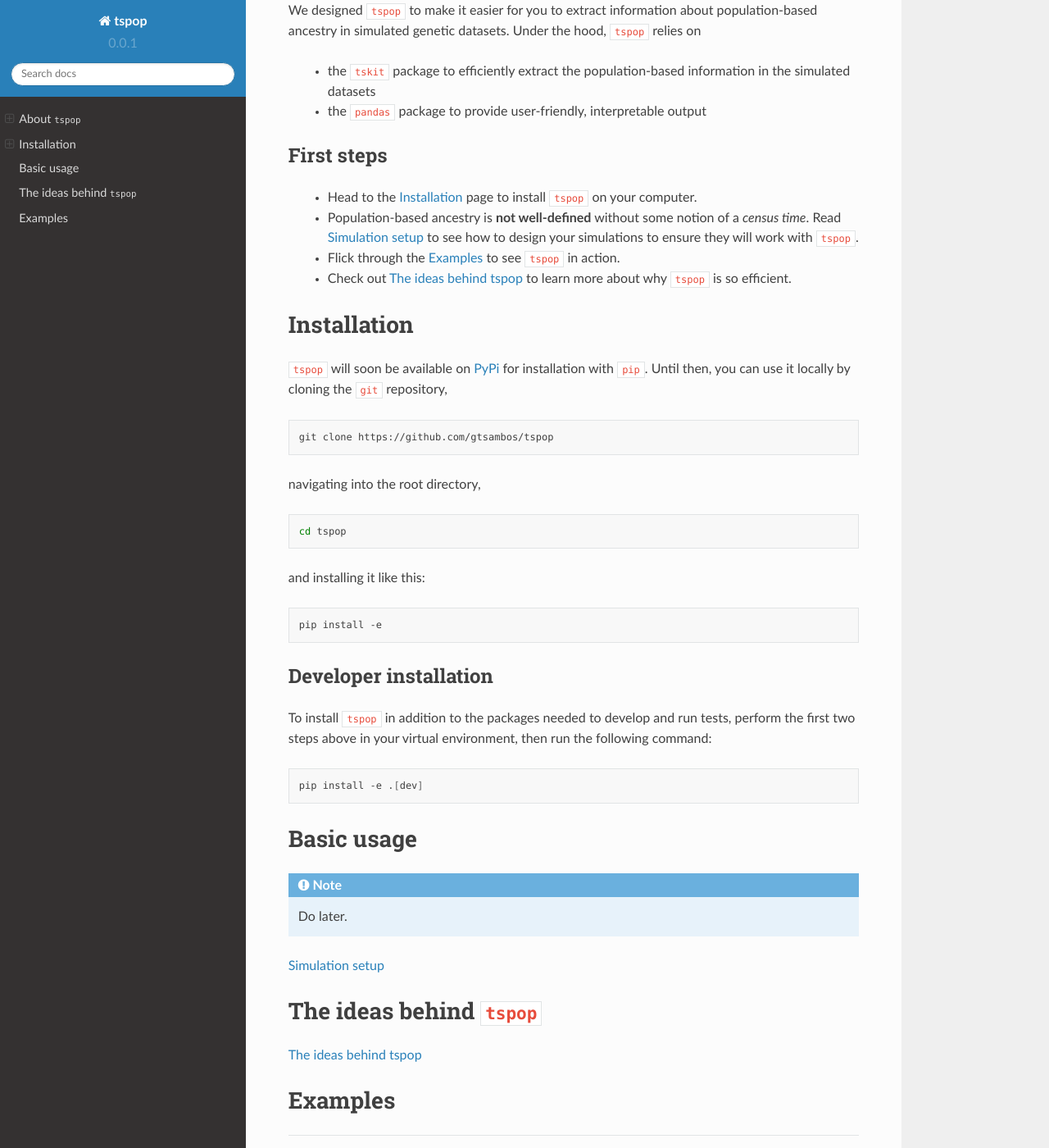
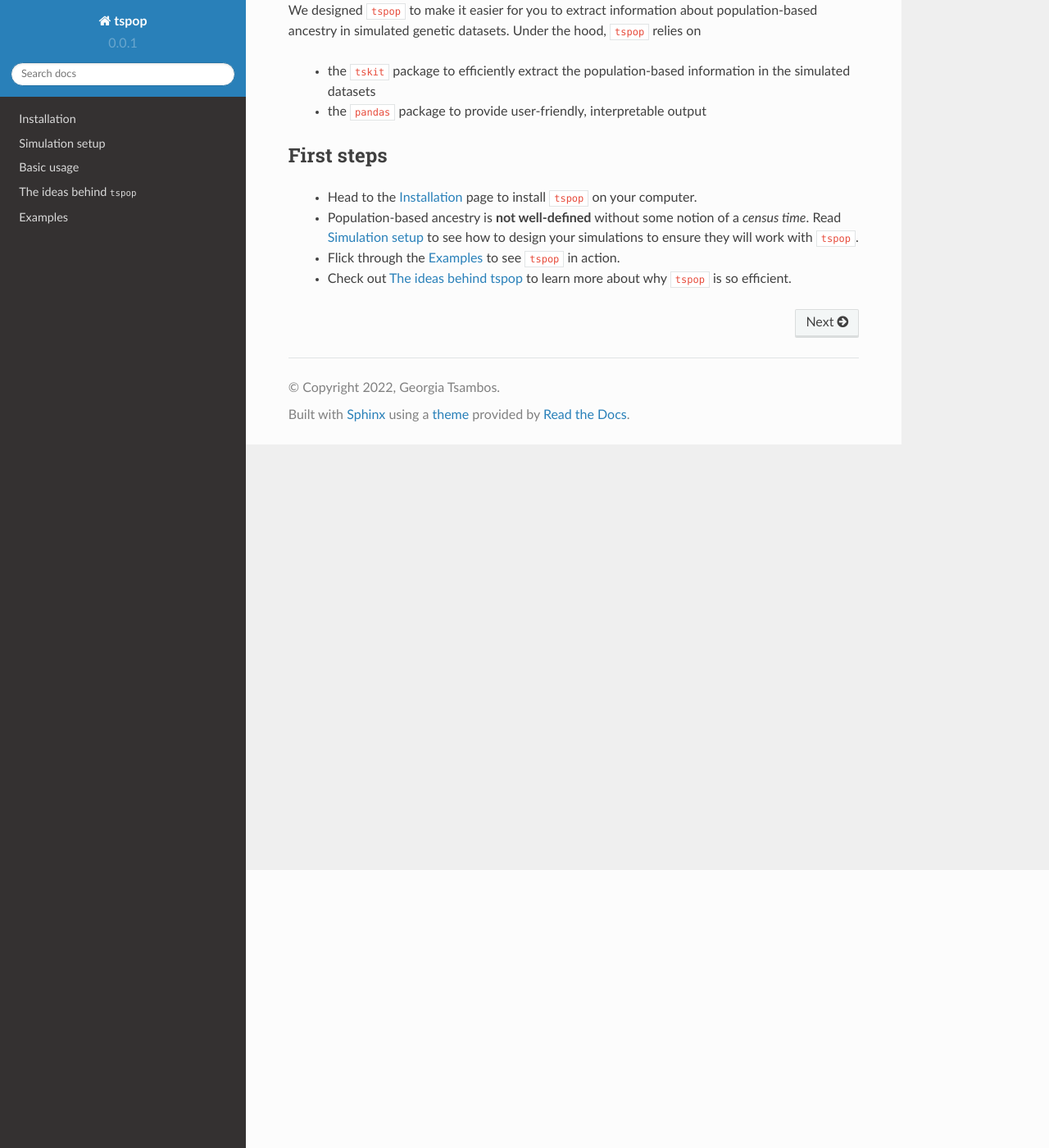
Before and after one commit to gtsambos/tspop, a Sphinx documentation site: the page built from docs/source/index.rst, in a window 1280 px wide and 1400 px high, scrolled down 339 px. Shown: the whole window at 82% size. Built offline with Sphinx 7.4.7 and the Read the Docs theme 2.0.0, drawn with Linux system fonts in a browser that asks for light colours.

```diff
--- a/docs/source/index.rst
+++ b/docs/source/index.rst
@@ -23,63 +32,3 @@ First steps
   * Population-based ancestry is **not well-defined** without some notion of a *census time*. Read :ref:`simulationsetup` to see how to design your simulations to ensure they will work with ``tspop``.
   * Flick through the :ref:`examples` to see ``tspop`` in action.
   * Check out :ref:`ideas` to learn more about why ``tspop`` is so efficient.
-
-.. _installation:
-
-Installation
-============
-
-``tspop`` will soon be available on `PyPi <https://pypi.org/>`_ for
-installation with ``pip``. Until then, you can use it locally by
-cloning the ``git`` repository,
-
-.. code-block:: bash
-
-    git clone https://github.com/gtsambos/tspop
-
-
-navigating into the root directory,
-
-.. code-block:: bash
-
-    cd tspop
-
-
-and installing it like this:
-
-.. code-block:: bash
-
-    pip install -e
-
-
-Developer installation
-----------------------
-
-To install ``tspop`` in addition to the packages needed to develop and run tests,
-perform the first two steps above in your virtual environment,
-then run the following command:
-
-.. code-block:: bash
-
-    pip install -e .[dev]
-
-
-Basic usage
-===========
-
-.. note::
-   Do later.
-
-.. _simulationsetup:
-
-:doc:`simulationsetup`
-
-The ideas behind ``tspop``
-==========================
-
-:doc:`ideas`
-
-.. _examples:
-
-Examples
-========
```
Also changed, not shown: other parts of docs/source/index.rst (+9 -0 lines), docs/source/basicusage.rst (added, +7 -0 lines), docs/source/examples.rst (added, +7 -0 lines), docs/source/installation.rst (added, +37 -0 lines), 1 other file.
